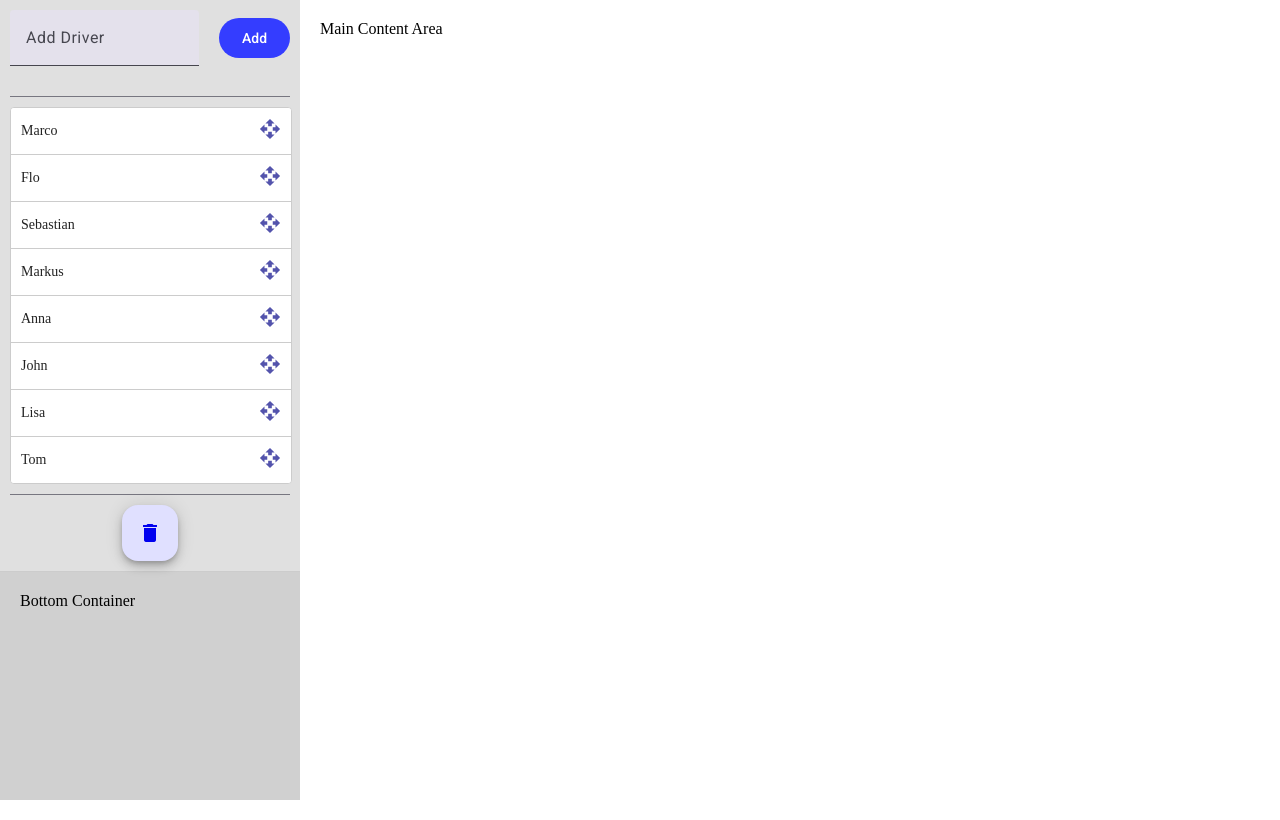
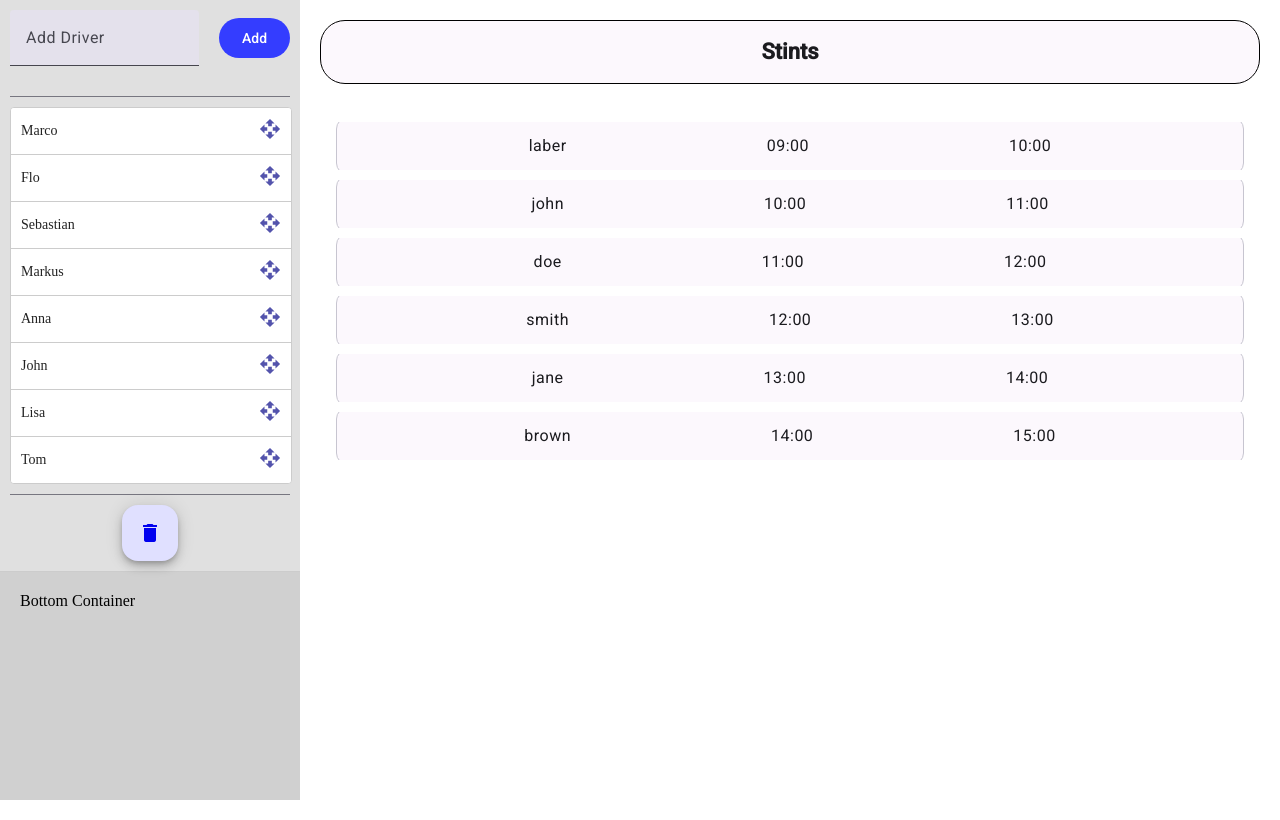
Before and after one commit to Marcoge/24h-helper, an Angular app: page / in a window 1280 px wide. Built offline with nearby package versions, Linux system fonts and the light colour scheme.

Commit message:
Added time-table and time-table-entry. WIP

```diff
--- a/src/app/app.component.html
+++ b/src/app/app.component.html
@@ -6,7 +6,7 @@
       </div>
       <div class="total-time-container">Bottom Container</div>
     </div>
-    <div class="main-content">Main Content Area</div>
+    <div class="main-content"><app-time-table></app-time-table></div>
   </div>
 </body>
 <router-outlet />
--- a/src/app/app.component.ts
+++ b/src/app/app.component.ts
@@ -4,6 +4,7 @@ import { MatButtonModule } from '@angular/material/button';
 import { MatDividerModule } from '@angular/material/divider';
 import { MatIconModule } from '@angular/material/icon';
 import { DriverPanelComponent } from './driver-panel/driver-panel.component';
+import { TimeTableComponent } from "./time-table/time-table.component";
 
 @Component({
   selector: 'app-root',
@@ -13,7 +14,8 @@ import { DriverPanelComponent } from './driver-panel/driver-panel.component';
     MatDividerModule,
     MatIconModule,
     DriverPanelComponent,
-  ],
+    TimeTableComponent
+],
   templateUrl: './app.component.html',
   styleUrl: './app.component.scss',
 })
--- /dev/null
+++ b/src/app/time-table-entry/time-table-entry.component.html
@@ -0,0 +1,9 @@
+<body>
+  <mat-card class="stint-container" appearance="outlined">
+    <mat-card-content class="stint-content">
+      <span>{{ entry.driver }}</span>
+      <span>{{ entry.start }}</span>
+      <span>{{ entry.end }}</span>
+    </mat-card-content>
+  </mat-card>
+</body>
--- /dev/null
+++ b/src/app/time-table-entry/time-table-entry.component.scss
@@ -0,0 +1,19 @@
+body {
+  margin: 2;
+  display: flex;
+  flex: 1;
+  gap: 10px;
+}
+
+.stint-container {
+  display: flex;
+  flex: 1;
+  flex-direction: column;
+}
+
+.stint-content {
+  display: flex;
+  flex: 1;
+  justify-content: center;
+  gap: 200px;
+}
--- /dev/null
+++ b/src/app/time-table/time-table.component.html
@@ -0,0 +1,12 @@
+<body>
+  <mat-toolbar class="header-bar">
+    <span><b>Stints</b></span>
+  </mat-toolbar>
+  <mat-list class="stint-list">
+    @for (timeTableEntry of timeTableEntries; track timeTableEntries){
+    <mat-list-item>
+      <app-time-table-entry [entry]="timeTableEntry"></app-time-table-entry>
+    </mat-list-item>
+    }
+  </mat-list>
+</body>
--- /dev/null
+++ b/src/app/time-table/time-table.component.scss
@@ -0,0 +1,19 @@
+body {
+  display: flex;
+  margin: 0;
+  height: 100vh;
+  flex-direction: column;
+  row-gap: 30px;
+}
+
+.header-bar {
+  justify-content: center;
+  border: 1px solid black;
+  border-radius: 25px;
+}
+
+.stint-list {
+    display: flex;
+    flex-direction: column;
+    gap: 10px;
+}
--- /dev/null
+++ b/src/app/time-table/time-table.component.ts
@@ -0,0 +1,25 @@
+import { Component } from '@angular/core';
+import { MatToolbarModule } from '@angular/material/toolbar';
+import { MatListModule } from '@angular/material/list';
+import {
+  TimeTableEntryComponent,
+  TimeTableEntry,
+} from '../time-table-entry/time-table-entry.component';
+
+@Component({
+  selector: 'app-time-table',
+  imports: [MatToolbarModule, MatListModule, TimeTableEntryComponent],
+  templateUrl: './time-table.component.html',
+  styleUrl: './time-table.component.scss',
+})
+export class TimeTableComponent {
+  timeTableEntry!: TimeTableEntry;
+  timeTableEntries: TimeTableEntry[] = [
+    { driver: 'laber', start: '09:00', end: '10:00' },
+    { driver: 'john', start: '10:00', end: '11:00' },
+    { driver: 'doe', start: '11:00', end: '12:00' },
+    { driver: 'smith', start: '12:00', end: '13:00' },
+    { driver: 'jane', start: '13:00', end: '14:00' },
+    { driver: 'brown', start: '14:00', end: '15:00' },
+  ];
+}
```
Also changed, not shown: src/app/time-table-entry/time-table-entry.component.ts (added, +18 -0 lines), 2 other files (tests, documents, lock files or other folders).
